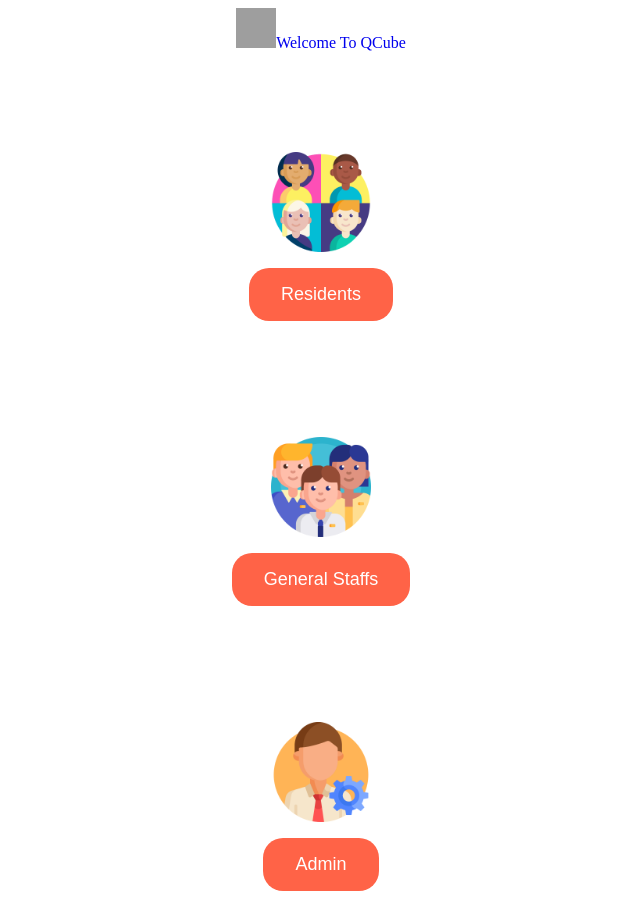
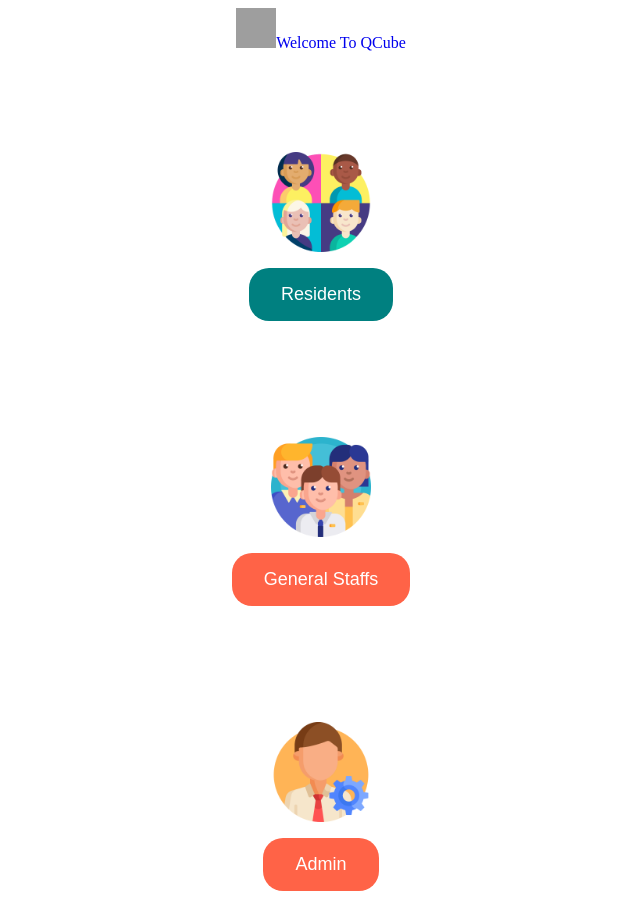
Before and after one commit to shermainelim/React_NodeJS_FullStacks, a React (Create React App) app in the folder client/: page / in a window 1280 px wide. Shown: the whole page, without its empty margins (319-959 px from the left). Built offline with nearby package versions, Linux system fonts and the light colour scheme; grey boxes are pictures that could not be loaded.

Commit message:
optional boolean to customize button style

```diff
--- a/client/src/screens/Welcome.tsx
+++ b/client/src/screens/Welcome.tsx
@@ -28,6 +28,7 @@ const Welcome = () => {
           clicked={() => {
             navigate("/resident");
           }}
+          resident={true}
         ></CustomButton>
       </div>
     );
--- a/client/src/shared/CustomButton.scss
+++ b/client/src/shared/CustomButton.scss
@@ -1,5 +1,16 @@
 .btn {
   background-color: tomato;
+  padding: 1rem 2rem;
+  font-size: 18px;
+  border: none;
+  color: #fff;
+  margin: 1rem;
+  outline: none;
+  border-radius: 20px;
+}
+
+.another-btn {
+  background-color: teal;
   padding: 1rem 2rem;
   font-size: 18px;
   border: none;
--- a/client/src/shared/CustomButton.tsx
+++ b/client/src/shared/CustomButton.tsx
@@ -2,16 +2,22 @@ import * as React from "react";
 import classNames from "classnames/bind";
 import styles from "./CustomButton.scss";
 
-const CustomButton = (props) => {
+interface Props {
+  content: string;
+  clicked: () => void;
+  resident?: boolean;
+}
+
+const CustomButton: React.FC<Props> = ({ content, clicked, resident }) => {
   const cx = classNames.bind(styles);
 
   return (
     <button
       data-testid="custom-btn"
-      className={cx("btn")}
-      onClick={props.clicked}
+      className={resident ? cx("another-btn") : cx("btn")}
+      onClick={clicked}
     >
-      {props.content}
+      {content}
     </button>
   );
 };
```
